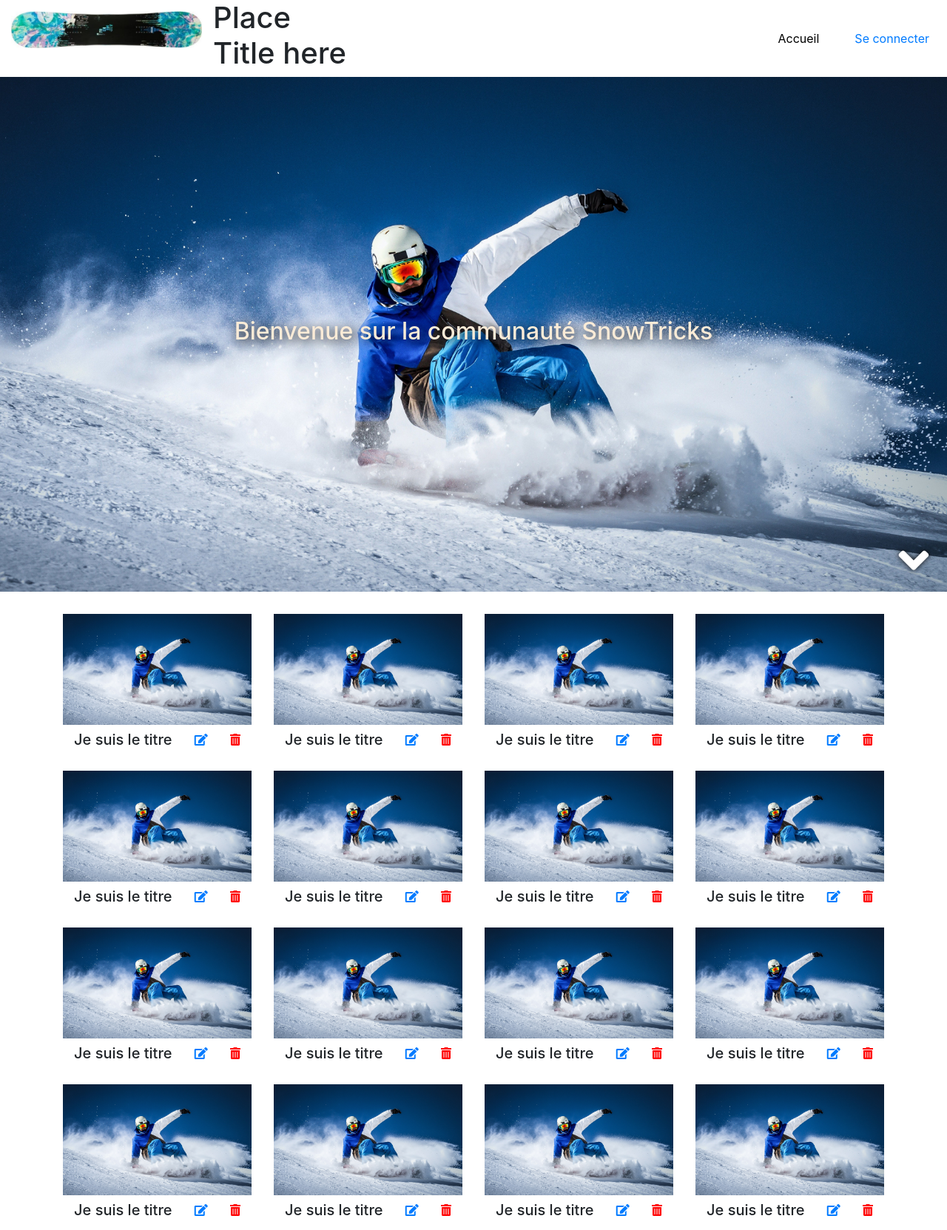
After one commit to Goodup302/SnowTricks, a Symfony app: template templates/figure/index.html.twig in a window 1280 px wide. The commit adds this page. Shown: the whole page at 74% size. Run offline with Twig, Linux system fonts and the light colour scheme; the template is opened without the code that fills it, so the values that code supplies are empty; some libraries are stand-ins or nearby versions.

Commit message:
Css/js on home page

```diff
--- /dev/null
+++ b/public/css/main.css
@@ -0,0 +1,81 @@
+/*Navbar*/
+nav {
+    display: flex;
+}
+#nav_logo {
+    max-height: 50px;
+    object-fit: cover;
+    margin: 15px;
+}
+a.current {
+    color: black;
+}
+
+
+
+/* Wallpaper of home page */
+#wallpaper{
+    margin-bottom: 15px;
+    position: relative;
+}
+#wallpaper img{
+    width: 100%;
+    overflow: hidden;
+    object-fit: cover;
+}
+#wallpaper h2{
+    color: antiquewhite;
+    text-shadow: 3px 3px 15px black;
+}
+.wallpaper_body {
+    position: absolute;
+    display: flex;
+    align-items: center;
+    justify-content: center;
+    flex-direction: column;
+    text-align: center;
+    top: 50%;
+    left: 50%;
+    transform: translate(-50%, -50%);
+    width: 100%;
+    height: 100%;
+}
+.arrow_down {
+    position: absolute;
+    font-size: 65px;
+    right: 25px;
+    bottom: 10px;
+    color: white;
+    text-shadow: 0px 0px 7px black;
+    transition: 150ms;
+}
+.arrow_down:hover {
+    cursor: pointer;
+    font-size: 70px !important;
+    color: #cccccc;
+}
+
+
+
+/* tricks_card */
+.tricks_card {
+    margin-bottom: 15px;
+    margin-top: 15px;
+}
+.tricks_card a{
+    transition: 0.1s ease-in;
+}
+.tricks_card a:hover{
+    transform: scale(1.1);
+}
+.tricks_card h5{
+    margin-bottom: 0px;
+}
+.tricks_card img{
+    object-fit: cover;
+    height: 150px;
+    width: 100%;
+}
+.tricks_card .delete{
+    color: red;
+}
--- /dev/null
+++ b/public/js/main.js
@@ -0,0 +1,36 @@
+$(document).ready(function() {
+
+    //Init Page
+    refreshHeader();
+
+    //Link smooth scroll
+    $("a[href*='#']:not([href='#'])").click(function() {
+        if (
+            location.hostname == this.hostname
+            && this.pathname.replace(/^\//,"") == location.pathname.replace(/^\//,"")
+        ) {
+            var anchor = $(this.hash);
+            anchor = anchor.length ? anchor : $("[name=" + this.hash.slice(1) +"]");
+            if ( anchor.length ) {
+                $("html, body").animate( { scrollTop: anchor.offset().top }, 900);
+            }
+        }
+    });
+
+    //Header
+    function refreshHeader() {
+        $( window ).width();
+        if ($(window).width() >= 576) {
+            $('nav').show("slow");
+            $('#wallpaper img').css('height', 'calc(100vh - '+$('nav').height()+'px)');
+        } else {
+            $( "nav" ).hide("slow");
+            $('#wallpaper img').css('height', 'calc(100vh - 100px)');
+        }
+    }
+
+    //Event
+    $( window ).resize(function() {
+        refreshHeader()
+    });
+});
--- a/src/Controller/SecurityController.php
+++ b/src/Controller/SecurityController.php
@@ -41,7 +41,6 @@ class SecurityController extends AbstractController
         $form->handleRequest($request);
         if ($form->isSubmitted() && $form->isValid()) {
             $user = $form->getData();
-            $user->setRoles(['ROLE_USER']);
             $user->setPassword($encoder->encodePassword($user, $form->getData()->getPassword()));
 
             $em = $this->getDoctrine()->getManager();
--- a/src/Entity/User.php
+++ b/src/Entity/User.php
@@ -216,8 +216,7 @@ class User implements UserInterface, \Serializable
             array(
                 $this->id,
                 $this->username,
-                $this->password,
-                $this->roles
+                $this->password
             )
         );
     }
@@ -236,8 +235,7 @@ class User implements UserInterface, \Serializable
         list(
             $this->id,
             $this->username,
-            $this->password,
-            $this->roles
+            $this->password
             ) = unserialize($serialized, ['allowed_classes' => false]);
     }
 }
--- a/templates/base.html.twig
+++ b/templates/base.html.twig
@@ -1,18 +1,47 @@
 <!DOCTYPE html>
-<html>
+<html lang="fr">
     <head>
         <meta charset="UTF-8">
         <title>{% block title %}Welcome!{% endblock %}</title>
+        <link rel="icon" href="{{ asset('image/favicon.jpg') }}" />
+        <meta name="viewport" content="width=device-width, initial-scale=1, shrink-to-fit=no">
         {% block stylesheets %}
-            <link rel="stylesheet" href="https://maxcdn.bootstrapcdn.com/bootstrap/4.0.0/css/bootstrap.min.css">
+            <link rel="stylesheet" href="https://stackpath.bootstrapcdn.com/bootstrap/4.1.3/css/bootstrap.min.css">
+            <link rel="stylesheet" href="https://use.fontawesome.com/releases/v5.6.3/css/all.css" integrity="sha384-UHRtZLI+pbxtHCWp1t77Bi1L4ZtiqrqD80Kn4Z8NTSRyMA2Fd33n5dQ8lWUE00s/" crossorigin="anonymous">
+            <link rel="stylesheet" href="{{ asset('css/main.css') }}">
         {% endblock %}
+        {% block seo %}{% endblock %}
     </head>
     <body>
-        <div class="container">
+
+        <!-- HEADER OF PAGE -->
+        <nav class="">
+            <img id="nav_logo" src="{{ asset('image/nav-logo.jpg') }}">
+            <h1>Place Title here</h1>
+            <div class="d-flex w-100 justify-content-end align-items-center">
+                <a class="mx-4 current" href="{{ path('home') }}">Accueil</a>
+                {% if app.user %}
+                    <a class="mx-4" href="{{ path('logout') }}">Se déconnecter</a>
+                {% elseif not app.user %}
+                    <a class="mx-4" href="{{ path('login') }}">Se connecter</a>
+                {% endif %}
+            </div>
+        </nav>
+
+        {% block wallpaper %}{% endblock %}
+
+        <div id="content" class="container">
             <div class="row">
                 {% block body %}{% endblock %}
             </div>
         </div>
-        {% block javascripts %}{% endblock %}
+
+        {% block javascripts %}
+            <script src="https://code.jquery.com/jquery-3.3.1.min.js"></script>
+            <script src="https://cdnjs.cloudflare.com/ajax/libs/popper.js/1.14.3/umd/popper.min.js"></script>
+            <script src="https://stackpath.bootstrapcdn.com/bootstrap/4.1.3/js/bootstrap.min.js"></script>
+
+            <script src="{{ asset('js/main.js') }}"></script>
+        {% endblock %}
     </body>
 </html>
--- /dev/null
+++ b/templates/figure/index.html.twig
@@ -0,0 +1,26 @@
+{% extends 'base.html.twig' %}
+
+{% block title %}S'enregistrer{% endblock %}
+
+{% block wallpaper %}
+    <div id="wallpaper">
+        <img src="{{ asset('image/snowboard-wallpaper.jpg') }}">
+        <div class="wallpaper_body">
+            <h2>Bienvenue sur la communauté SnowTricks</h2>
+        </div>
+        <a href="#content"><i class="arrow_down fas fa-angle-down"></i></a>
+    </div>
+{% endblock %}
+
+{% block body %}
+    {% for i in 0..15 %}
+        <div class="col-12 col-sm-6 col-md-4 col-xl-3 tricks_card">
+            <img src="{{ asset('image/snowboard-wallpaper.jpg') }}">
+            <div class="align-items-center d-flex justify-content-around pt-2 tricks_card_body">
+                <h5 class="text-center">Je suis le titre</h5>
+                <a class="edit" href="{{ path('figure.edit', {'id': i}) }}"><i class="fas fa-edit"></i></a>
+                <a class="delete" href="{{ path('figure.delete', {'id': i}) }}"><i class="fas fa-trash-alt"></i></a>
+            </div>
+        </div>
+    {% endfor %}
+{% endblock %}
```
Also changed, not shown: src/Controller/HomeController.php (+19 -1 lines), public/image/favicon.jpg (added), public/image/nav-logo.jpg (added), public/image/snowboard-wallpaper.jpg (added), templates/figure/single.html.twig (added).
